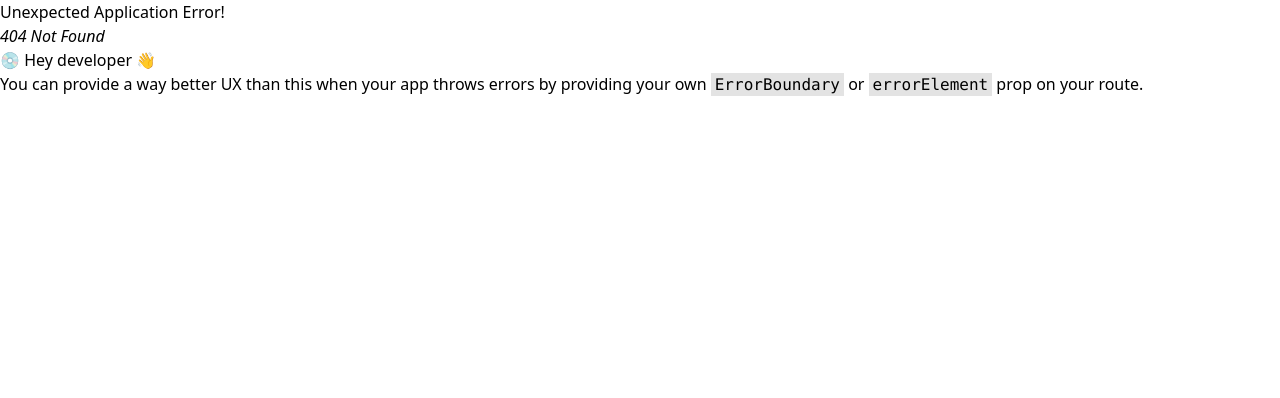
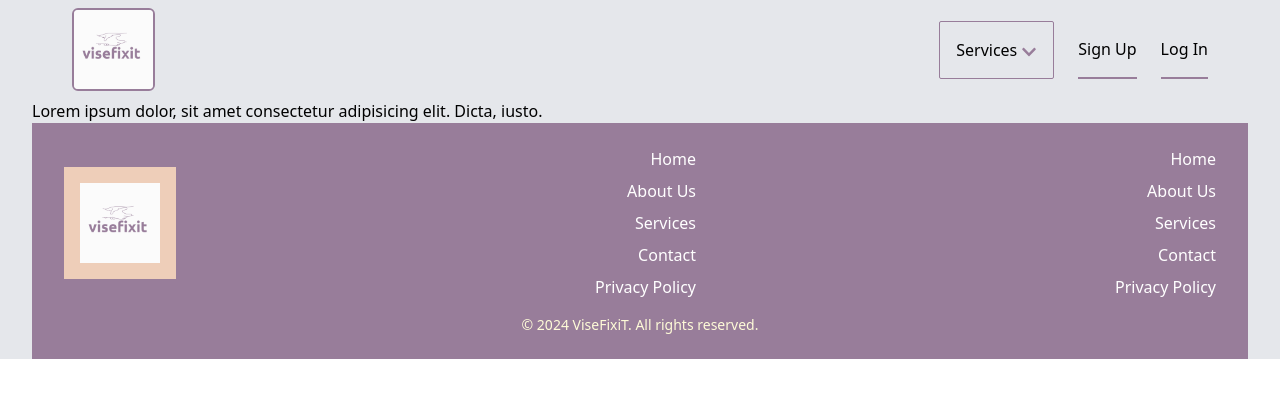
Before and after one commit to RaoofGoher/viseFixIt, a React (Vite) app: page /signup in a window 1280 px wide. Before the commit this address had no page. Shown: the top 398 px of the page. Built offline with nearby package versions, Linux system fonts and the light colour scheme.

Commit message:
primary layout added

```diff
--- a/src/App.jsx
+++ b/src/App.jsx
@@ -11,12 +11,18 @@ import "slick-carousel/slick/slick-theme.css";
 
 // Import GlobalProvider from your GlobalContext file
 import { GlobalProvider } from './context/GlobalContext';
+import Home from './pages/home';
+import SignUp from './pages/SignUp';
 
 function App() {
   const router = createBrowserRouter(
     createRoutesFromElements(
       <>
-        <Route path="/" element={<PrimaryLayout />} />
+        <Route path="/" element={<PrimaryLayout />} >
+          <Route index element={<Home />} />
+          <Route path='/signup' element={<SignUp />} />
+        </Route>
+
       </>
     )
   );
--- a/src/layouts/PrimaryLayout.jsx
+++ b/src/layouts/PrimaryLayout.jsx
@@ -1,50 +1,29 @@
 import React, { useState, useEffect } from 'react';
 import PrimaryNavbar from '../components/PrimaryNavbar';
-import PrimaryHero from '../components/PrimaryHero';
-import ChangingText from '../components/ChangingText';
-import ServicesGrid from '../components/ServiceGrid';
-import TestimonialSlider from '../components/TestimonialSlider';
-import ContactUS from '../components/ContactUs';
-import FAQ from '../components/FaqSection';
+
 import Footer from '../components/Footer';
-import TeamSlider from "../components/TeamSlider1"
+
+import { Outlet } from 'react-router-dom';
+
 const Loader = () => {
   return <div className="loader">Loading...</div>; // Customize this loader style
 };
 
 const PrimaryLayout = () => {
+
   const [isNavbarLoading, setIsNavbarLoading] = useState(true);
-  const [isHeroLoading, setIsHeroLoading] = useState(true);
-  const [isTextLoading, setIsTextLoading] = useState(true);
-  const [isServicesLoading, setIsServicesLoading] = useState(true);
-  const [isTestimonialLoading, setIsTestimonialLoading] = useState(true);
-  const [isContactUsLoading, setIsContactUsLoading] = useState(true);
-
 
   useEffect(() => {
-    setTimeout(() => setIsNavbarLoading(false), 1000); // Simulates a 1-second loading time
-    setTimeout(() => setIsHeroLoading(false), 1500);
-    setTimeout(() => setIsTextLoading(false), 1200);
-    setTimeout(() => setIsServicesLoading(false), 1800);
-    setTimeout(() => setIsTestimonialLoading(false), 2000);
-    setTimeout(() => setIsContactUsLoading(false), 2000);
+    setTimeout(() => setIsNavbarLoading(false), 1000);
 
   }, []);
+
 
   return (
     <div className='px-8 bg-gray-200'>
       {isNavbarLoading ? <Loader /> : <PrimaryNavbar />}
-      <div className='flex justify-center items-center'>
-        {isHeroLoading ? <Loader /> : <PrimaryHero />}
-      </div>
-      {isTextLoading ? <Loader /> : <ChangingText />}
-      {isServicesLoading ? <Loader /> : <ServicesGrid />}
-      {isTestimonialLoading ? <Loader /> : <TestimonialSlider />}
 
-      {isContactUsLoading ? <Loader /> : <ContactUS />}
-
-        <TeamSlider/>
-        <FAQ/>
+        <Outlet/>
         <Footer/>
     </div>
   );
--- /dev/null
+++ b/src/pages/Home.jsx
@@ -0,0 +1,53 @@
+import React, { useState, useEffect } from 'react';
+
+import PrimaryHero from '../components/PrimaryHero';
+import ChangingText from '../components/ChangingText';
+import ServicesGrid from '../components/ServiceGrid';
+import TestimonialSlider from '../components/TestimonialSlider';
+import ContactUS from '../components/ContactUs';
+import FAQ from '../components/FaqSection';
+import TeamSlider from "../components/TeamSlider1"
+
+
+const Loader = () => {
+    return <div className="loader">Loading...</div>; // Customize this loader style
+  };
+
+const Home = () => {
+
+
+    const [isHeroLoading, setIsHeroLoading] = useState(true);
+    const [isTextLoading, setIsTextLoading] = useState(true);
+    const [isServicesLoading, setIsServicesLoading] = useState(true);
+    const [isTestimonialLoading, setIsTestimonialLoading] = useState(true);
+    const [isContactUsLoading, setIsContactUsLoading] = useState(true);
+
+
+    useEffect(() => {
+      setTimeout(() => setIsNavbarLoading(false), 1000); // Simulates a 1-second loading time
+      setTimeout(() => setIsHeroLoading(false), 1500);
+      setTimeout(() => setIsTextLoading(false), 1200);
+      setTimeout(() => setIsServicesLoading(false), 1800);
+      setTimeout(() => setIsTestimonialLoading(false), 2000);
+      setTimeout(() => setIsContactUsLoading(false), 2000);
+
+    }, []);
+
+  return (
+    <div>
+       <div className='flex justify-center items-center'>
+        {isHeroLoading ? <Loader /> : <PrimaryHero />}
+      </div>
+      {isTextLoading ? <Loader /> : <ChangingText />}
+      {isServicesLoading ? <Loader /> : <ServicesGrid />}
+      {isTestimonialLoading ? <Loader /> : <TestimonialSlider />}
+
+      {isContactUsLoading ? <Loader /> : <ContactUS />}
+
+        <TeamSlider/>
+        <FAQ/>
+    </div>
+  )
+}
+
+export default Home
--- /dev/null
+++ b/src/pages/SignUp.jsx
@@ -0,0 +1,11 @@
+import React from 'react'
+
+const SignUp = () => {
+  return (
+    <div>
+      Lorem ipsum dolor, sit amet consectetur adipisicing elit. Dicta, iusto.
+    </div>
+  )
+}
+
+export default SignUp
```
